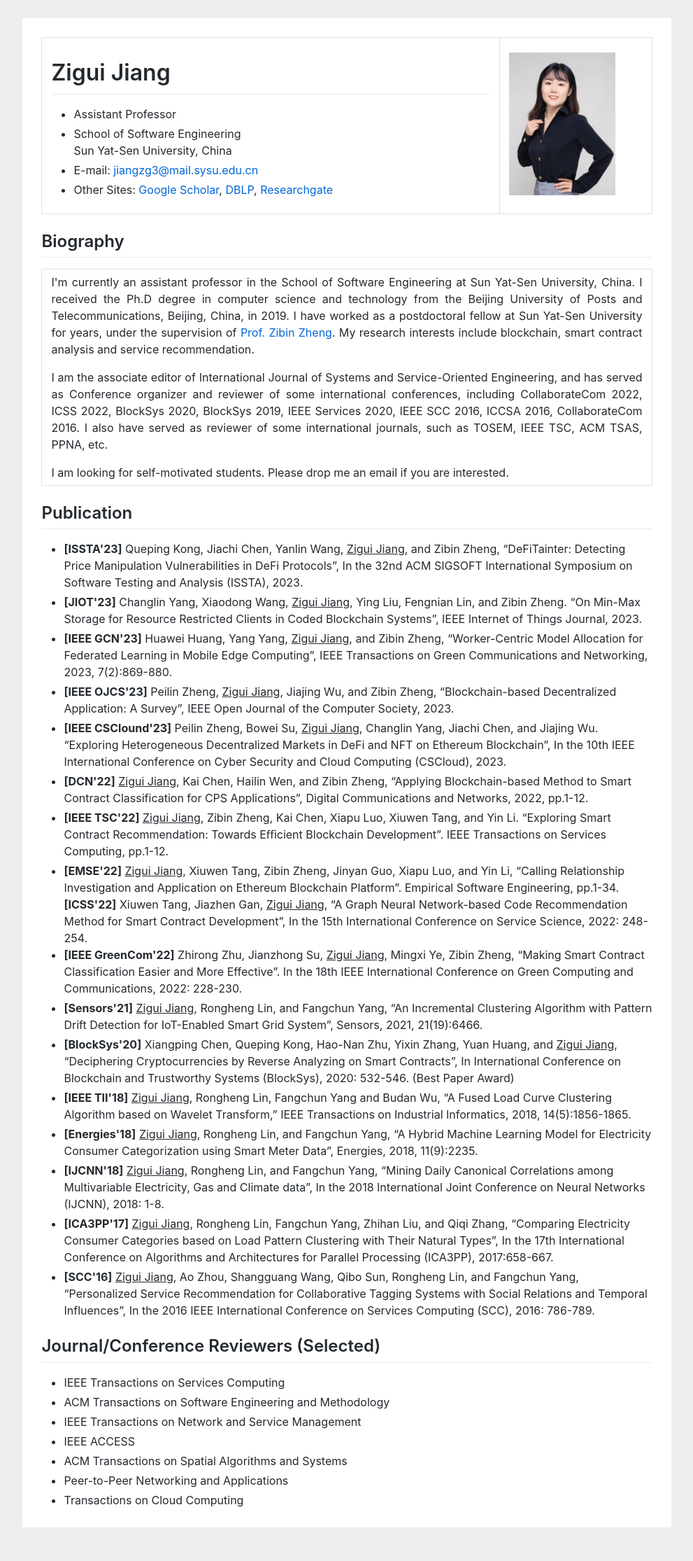
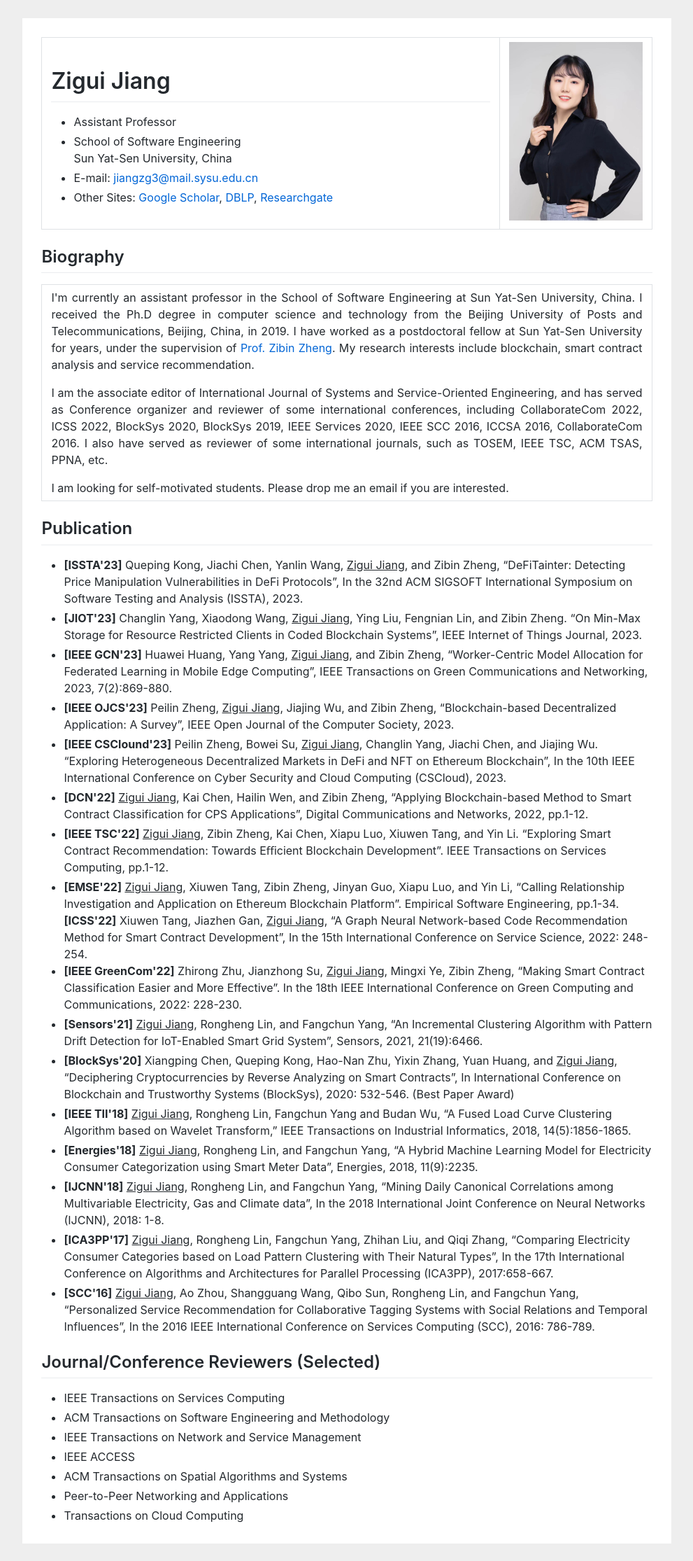
Before and after one commit to berylj/ziguijiang.github.io, a Jekyll site: the page index.html, which Jekyll copies as it is, in a window 1280 px wide. Shown: the whole page at 70% size, without its empty margins (144-1135 px from the left). Built offline with Jekyll 4.4.1, drawn with Linux system fonts in a browser that asks for light colours; before the commit the page ends 2208 px from its top, so only the background shows below that.

Commit message:
Update index.html

```diff
--- a/index.html
+++ b/index.html
@@ -52,7 +52,7 @@ gtag('config', 'UA-158965281-1');
 				</td>
 
 				<td width="25%">
-     					 <img src="/ziguijiang.jpeg" width="80%">
+     					 <img src="/ziguijiang.jpeg" width="100%">
    				</td>
 				</tr>
 				</table>
```
